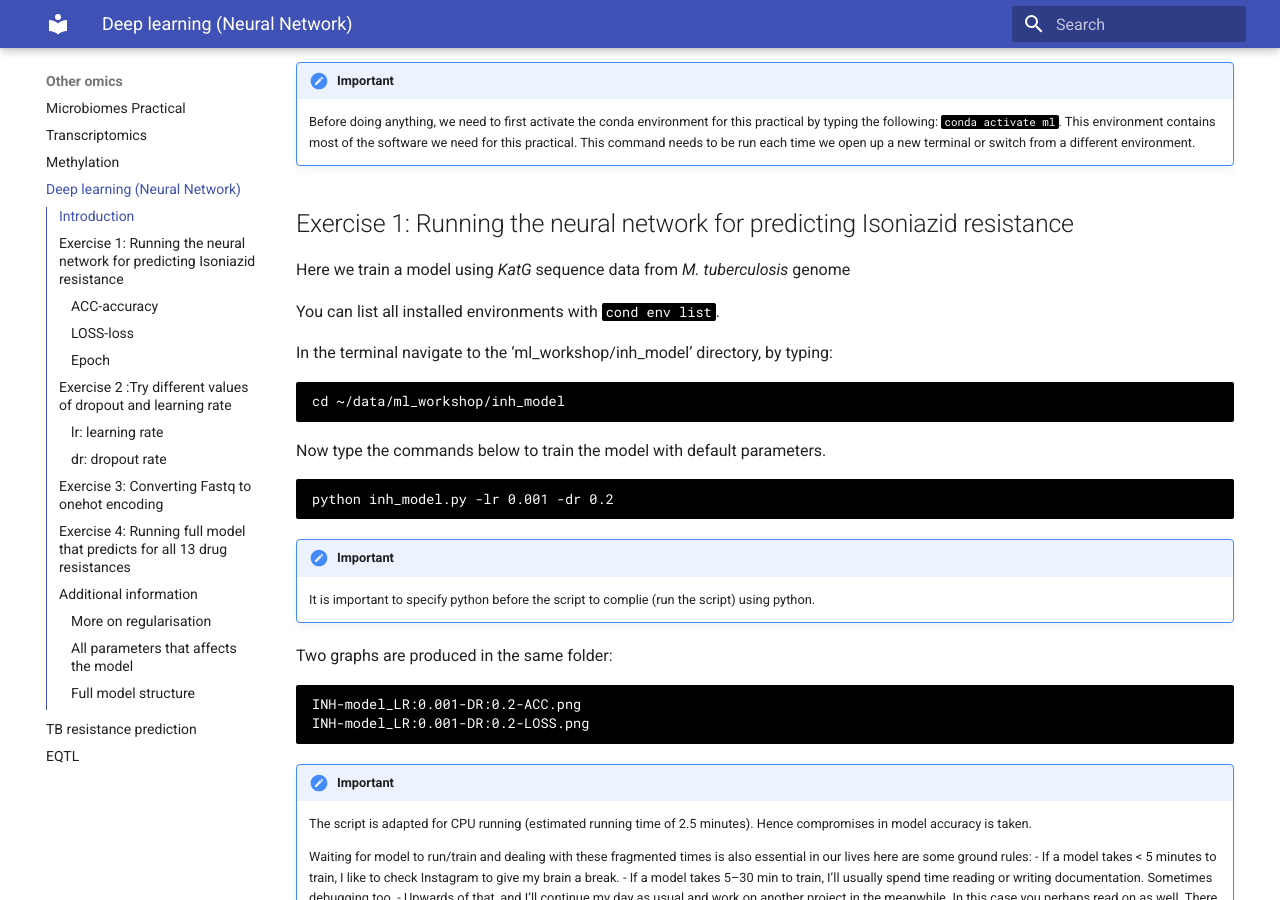
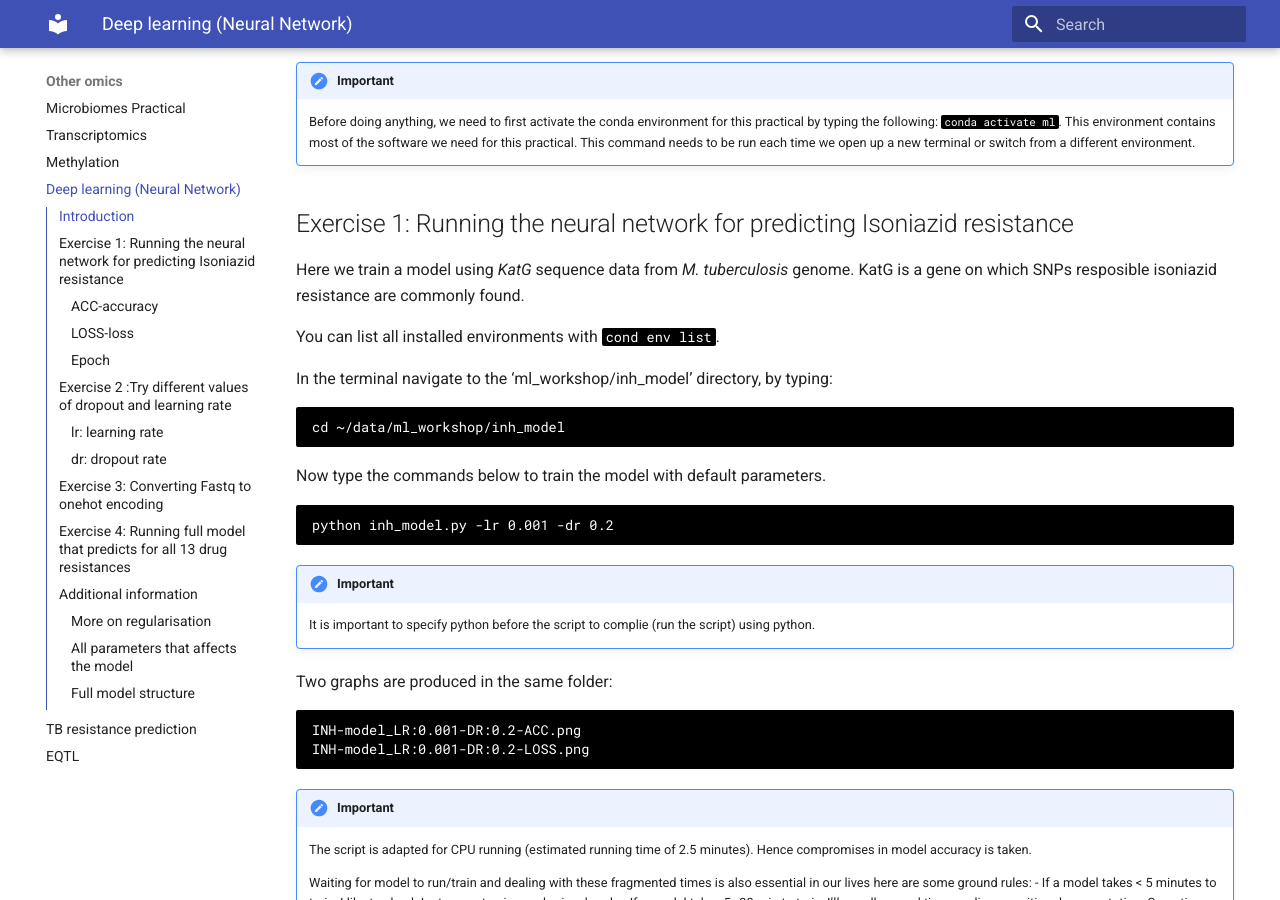
Before and after one commit to lshtm-genomics/omics-course, an MkDocs documentation site: the page built from docs/other-omics/ml.md, in a window 1280 px wide and 900 px high, scrolled down 1421 px. Built offline with MkDocs 1.6.1 and Material for MkDocs 9.7.7, drawn with Linux system fonts in a browser that asks for light colours.

Commit message:
ml-update

```diff
--- a/docs/other-omics/ml.md
+++ b/docs/other-omics/ml.md
@@ -24,7 +24,7 @@ In this practical, we will focus on training a deep learning model to predict th
 
 ## Exercise 1: Running the neural network for predicting Isoniazid resistance
 
-Here we train a model using <i>KatG</i> sequence data from <i>M. tuberculosis</i> genome
+Here we train a model using <i>KatG</i> sequence data from <i>M. tuberculosis</i> genome. KatG is a gene on which SNPs resposible isoniazid resistance are commonly found.
 
 You can list all installed environments with `cond env list`.
 
```
